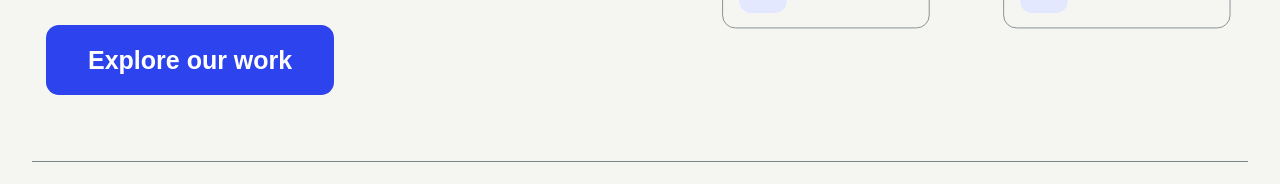
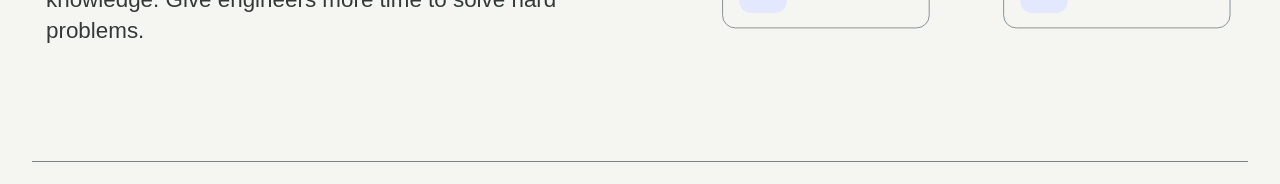
Before and after one commit to equipotential/website, a plain HTML site: page dist/index.html in a window 1280 px wide. Shown: the part 475-659 px from the top of the page. Drawn offline with Linux system fonts and the light colour scheme.

Commit message:
Remove Explore our work button from homepage

```diff
--- a/dist/index.html
+++ b/dist/index.html
@@ -39,7 +39,6 @@
         <div class="hero-copy">
           <h1 id="hero-title">We build AI tools that accelerate engineering workflows.</h1>
           <p>Automate repetitive work. Connect engineering knowledge. Give engineers more time to solve hard problems.</p>
-          <button class="primary explore" type="button" disabled>Explore our work</button>
         </div>
         <svg class="workflow" viewBox="0 0 720 390" role="img" aria-labelledby="workflow-title workflow-description">
           <title id="workflow-title">Connected engineering workflows</title>
```
Also changed, not shown: 1 other file.
